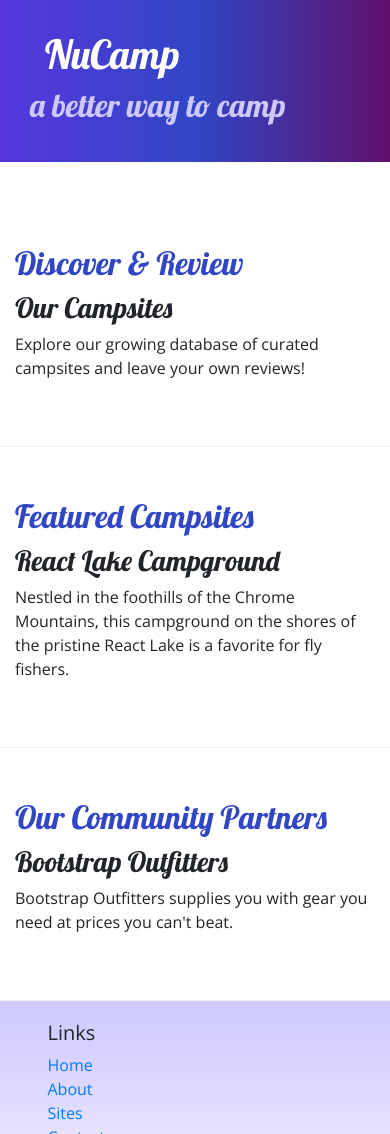
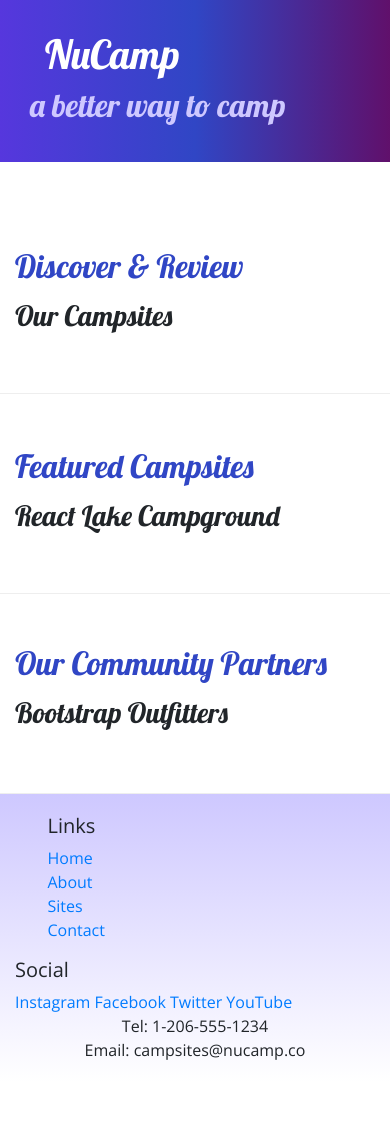
Before and after one commit to Pracasap/Nucampsite, a website: page index.html in a window 390 px wide. Shown: the top 1134 px of the page. After the commit the page ends 1082 px from the top, so only its background shows below. Drawn offline with nearby package versions, Linux system fonts and the light colour scheme.

Commit message:
Added d-block and d-sm-block on p elements

```diff
--- a/index.html
+++ b/index.html
@@ -31,7 +31,7 @@
             </div>
             <div class="col">
                 <h3>Our Campsites</h3>
-                <p>Explore our growing database of curated campsites and leave your own reviews!</p>
+                <p class="d-none d-sm-block">Explore our growing database of curated campsites and leave your own reviews!</p>
             </div>
         </div>
 
@@ -41,7 +41,7 @@
             </div>
             <div class="col">
                 <h3 class="text-sm-right">React Lake Campground</h3>
-                <p>Nestled in the foothills of the Chrome Mountains, this campground on the shores of the pristine React
+                <p class="d-none d-sm-block">Nestled in the foothills of the Chrome Mountains, this campground on the shores of the pristine React
                     Lake is a favorite for fly fishers.</p>
             </div>
         </div>
@@ -52,7 +52,7 @@
             </div>
             <div class="col">
                 <h3>Bootstrap Outfitters</h3>
-                <p>Bootstrap Outfitters supplies you with gear you need at prices you can't beat.</p>
+                <p class="d-none d-sm-block">Bootstrap Outfitters supplies you with gear you need at prices you can't beat.</p>
             </div>
         </div>
     </div>
```
